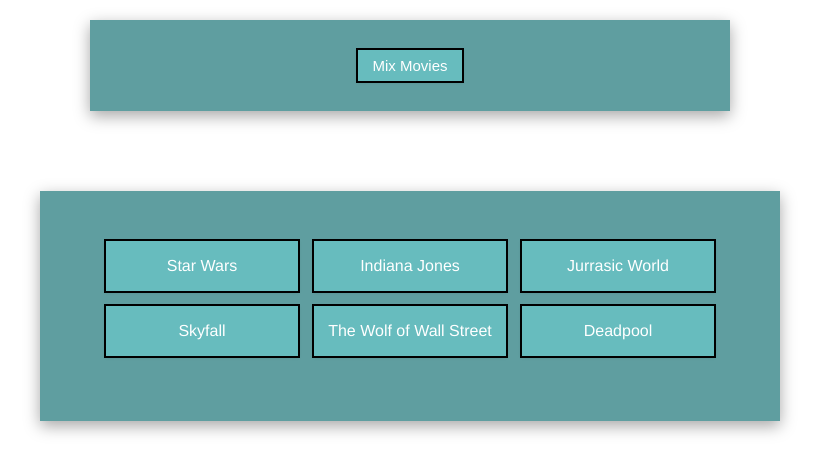
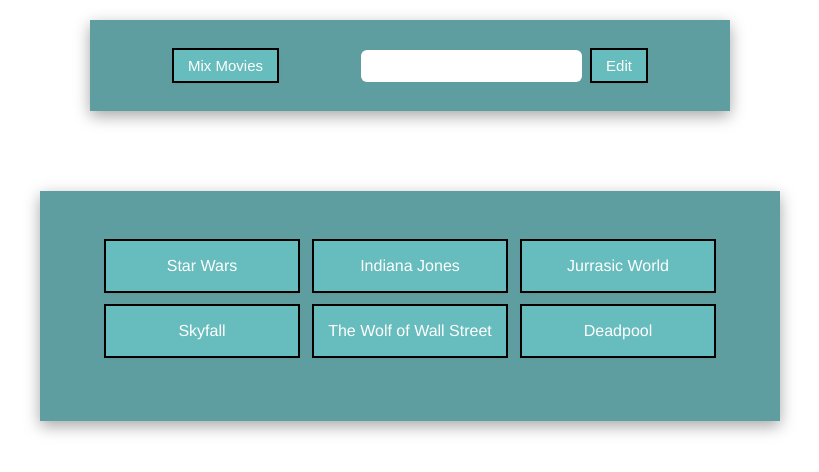
Before and after one commit to mlodyFrontendowiec/randomElementsTable, a Vue app: page / in a window 1280 px wide. Shown: the top 472 px of the page, without its empty margins (230-1049 px from the left). Built offline with nearby package versions, Linux system fonts and the light colour scheme.

Commit message:
Add form and edit MovieItem

```diff
--- a/src/App.vue
+++ b/src/App.vue
@@ -1,6 +1,12 @@
 <template>
   <div class="wrapper">
-    <section><button @click="shuffleArray">Mix Movies</button></section>
+    <section class="panel">
+      <button @click="shuffleArray">Mix Movies</button>
+      <form @submit.prevent="editMovieTitle">
+        <input type="text" v-model="movieTitle" ref="movieTitleInput" />
+        <button type="submit">Edit</button>
+      </form>
+    </section>
     <Container :movies="movies" />
   </div>
 </template>
@@ -12,6 +18,11 @@
   components: {
     Container,
   },
+  provide() {
+    return {
+      selectMovieFunction: this.selectMovie,
+    };
+  },
   data() {
     return {
       movies: [
@@ -22,11 +33,24 @@
         { id: 5, title: "The Wolf of Wall Street" },
         { id: 6, title: "Deadpool" },
       ],
+      selectedMovie: { id: 1 },
+      movieTitle: "",
     };
   },
   methods: {
     shuffleArray() {
       this.movies = this.movies.sort(() => Math.random() - 0.5);
+    },
+    selectMovie(id) {
+      this.selectedMovie = this.movies.find((movie) => movie.id === id);
+      this.movieTitle = this.selectedMovie.title;
+    },
+    editMovieTitle() {
+      this.movies.forEach((item) => {
+        if (item.id === this.selectedMovie.id) {
+          item.title = this.movieTitle;
+        }
+      });
     },
   },
 };
@@ -40,12 +64,27 @@
 #app {
   font-family: Avenir, Helvetica, Arial, sans-serif;
 }
+form {
+  display: flex;
+  align-items: center;
+}
+input {
+  margin-right: 10px;
+  padding: 7px;
+  font-size: 16px;
+  outline: none;
+  border-radius: 6px;
+  border: none;
+}
 section {
   width: 50%;
   background-color: cadetblue;
   margin: 20px auto;
   padding: 10px 0;
   box-shadow: rgba(0, 0, 0, 0.35) 0px 5px 15px;
+  display: flex;
+  justify-content: space-evenly;
+  align-items: center;
 }
 button {
   padding: 7px 14px;
@@ -54,7 +93,7 @@
   box-shadow: rgba(0, 0, 0, 0.16) 0px 0.5px 4px, rgb(0, 0, 0) 0px 0px 0px 2px;
   cursor: pointer;
   display: block;
-  margin: 20px auto;
+  margin: 20px 0;
   font-size: 15px;
   color: white;
   background-color: rgb(103, 188, 190);
--- a/src/components/Container/Container.vue
+++ b/src/components/Container/Container.vue
@@ -1,6 +1,11 @@
 <template>
   <section>
-    <MovieItem v-for="movie in movies" :movie="movie" :key="movie.id" />
+    <MovieItem
+      v-for="movie in movies"
+      :movie="movie"
+      :key="movie.id"
+      @click="selectMovieFunction(movie.id)"
+    />
   </section>
 </template>
 
@@ -8,6 +13,7 @@
 import MovieItem from "../MovieItem/MovieItem.vue";
 export default {
   name: "Container",
+  inject: ["selectMovieFunction"],
   components: {
     MovieItem,
   },
```
